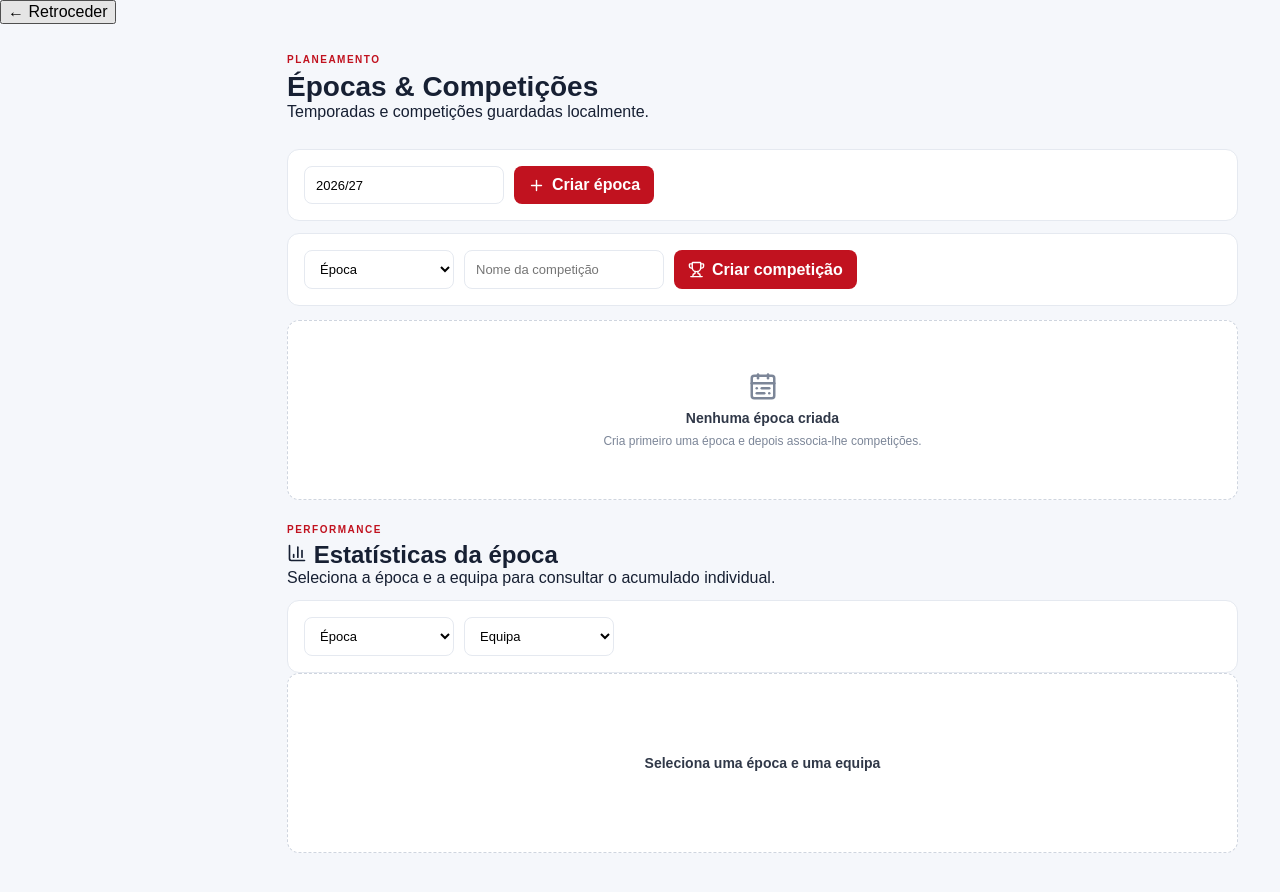
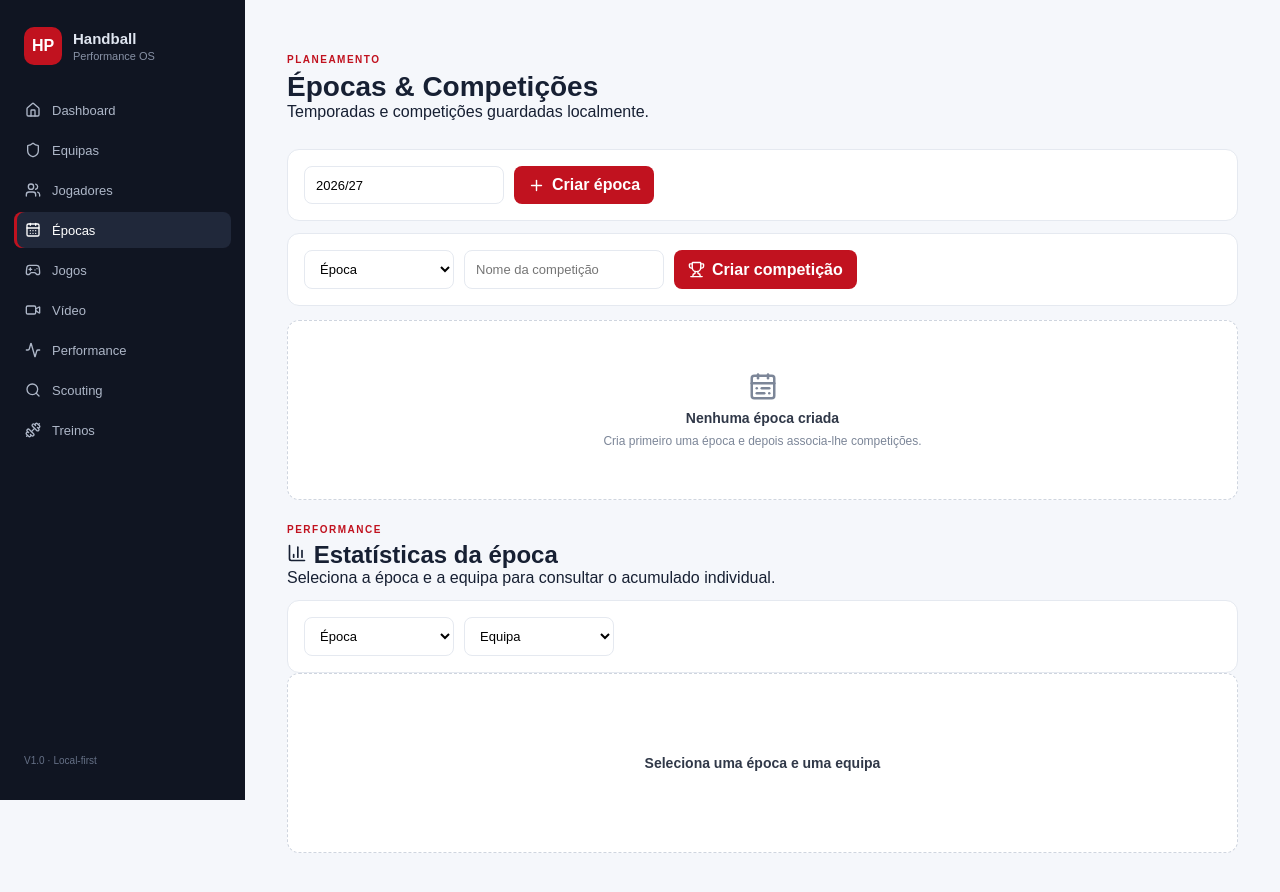
Before and after one commit to AndreBitZ/handball-performance-os, a Next.js app: page /seasons in a window 1280 px wide. Shown: the top 892 px of the page. Built offline with nearby package versions, Linux system fonts and the light colour scheme.

Commit message:
feat: make sidebar persistent across application pages

```diff
--- a/app/layout.tsx
+++ b/app/layout.tsx
@@ -1,6 +1,8 @@
 import type { Metadata } from 'next'
 import './globals.css'
+import './dashboard.css'
 import BackButton from './components/back-button'
+import AppShell from './components/app-shell'
 
 export const metadata: Metadata = {
   title: 'Handball Performance OS',
@@ -11,8 +13,10 @@ export default function RootLayout({ children }: Readonly<{ children: React.Reac
   return (
     <html lang="pt-PT">
       <body>
-        <BackButton />
-        {children}
+        <AppShell>
+          <BackButton />
+          {children}
+        </AppShell>
       </body>
     </html>
   )
```
